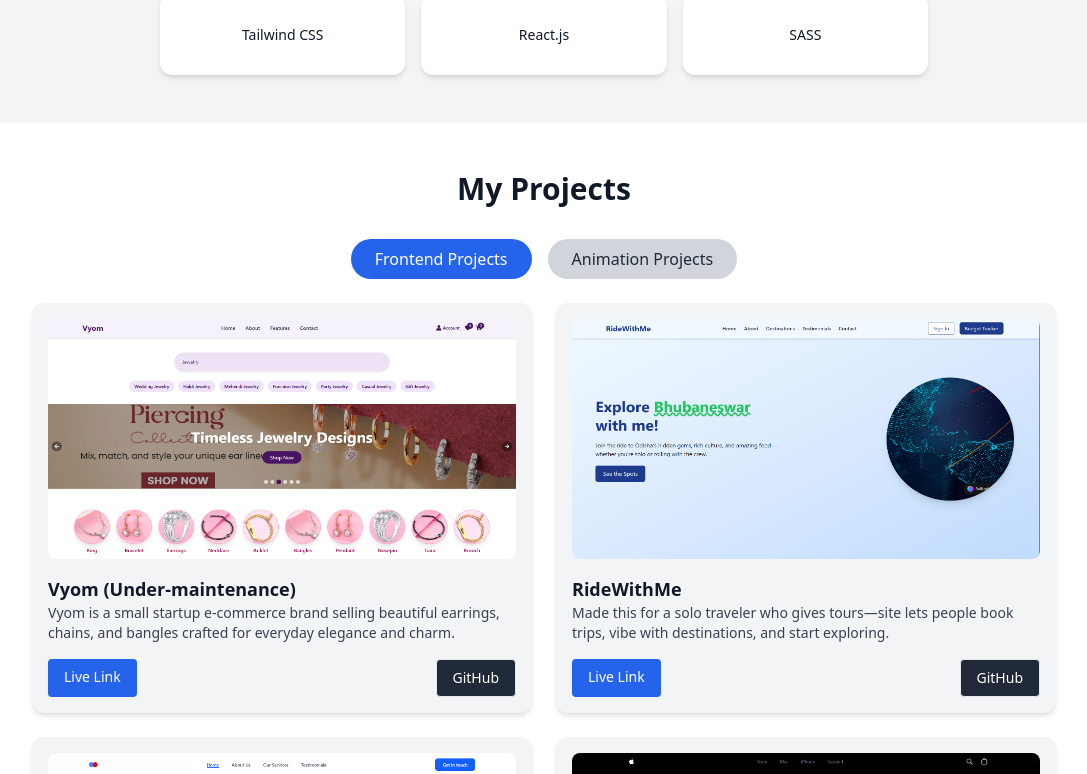
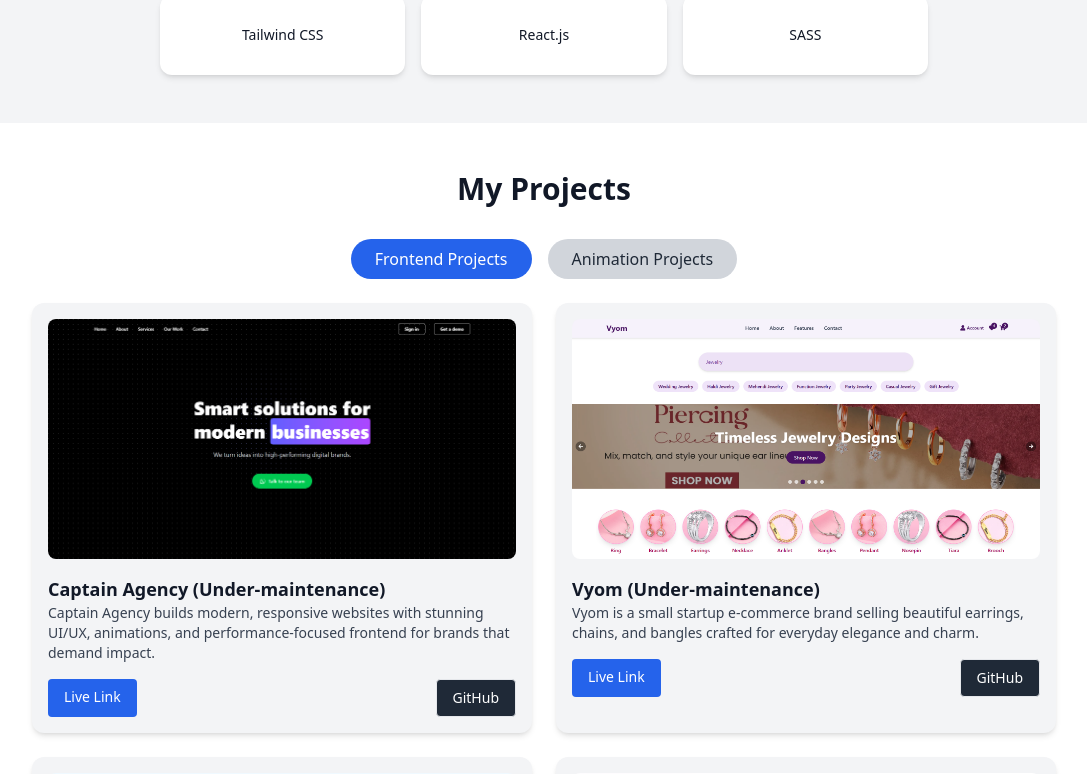
Before and after one commit to sameer7-web/New-Portfolio, a React (Vite) app: page / in a window 1280 px wide. Shown: the part 1991-2765 px from the top of the page, without its empty margins (96-1183 px from the left). Built offline with nearby package versions, Linux system fonts and the light colour scheme; no server answers; the HTML template or start-up script is replaced by a standard one.

Commit message:
chnage the link

```diff
--- a/src/components/Projects.jsx
+++ b/src/components/Projects.jsx
@@ -2,6 +2,14 @@
 import { motion, AnimatePresence } from "framer-motion";
 const projects = {
   frontend: [
+    {
+      name: "Captain Agency  (Under-maintenance)",
+      image: "/assets/agency.png",
+      liveLink: "https://captain-flax.vercel.app/",
+      codeLink: "https://github.com/sameer7-web/captain",
+      description: "Captain Agency builds modern, responsive websites with stunning UI/UX, animations, and performance-focused frontend for brands that demand impact.",
+
+    },
     {
       name: "Vyom  (Under-maintenance)",
       image: "/assets/vyom.png",
```
Also changed, not shown: public/assets/agency.png (added).
